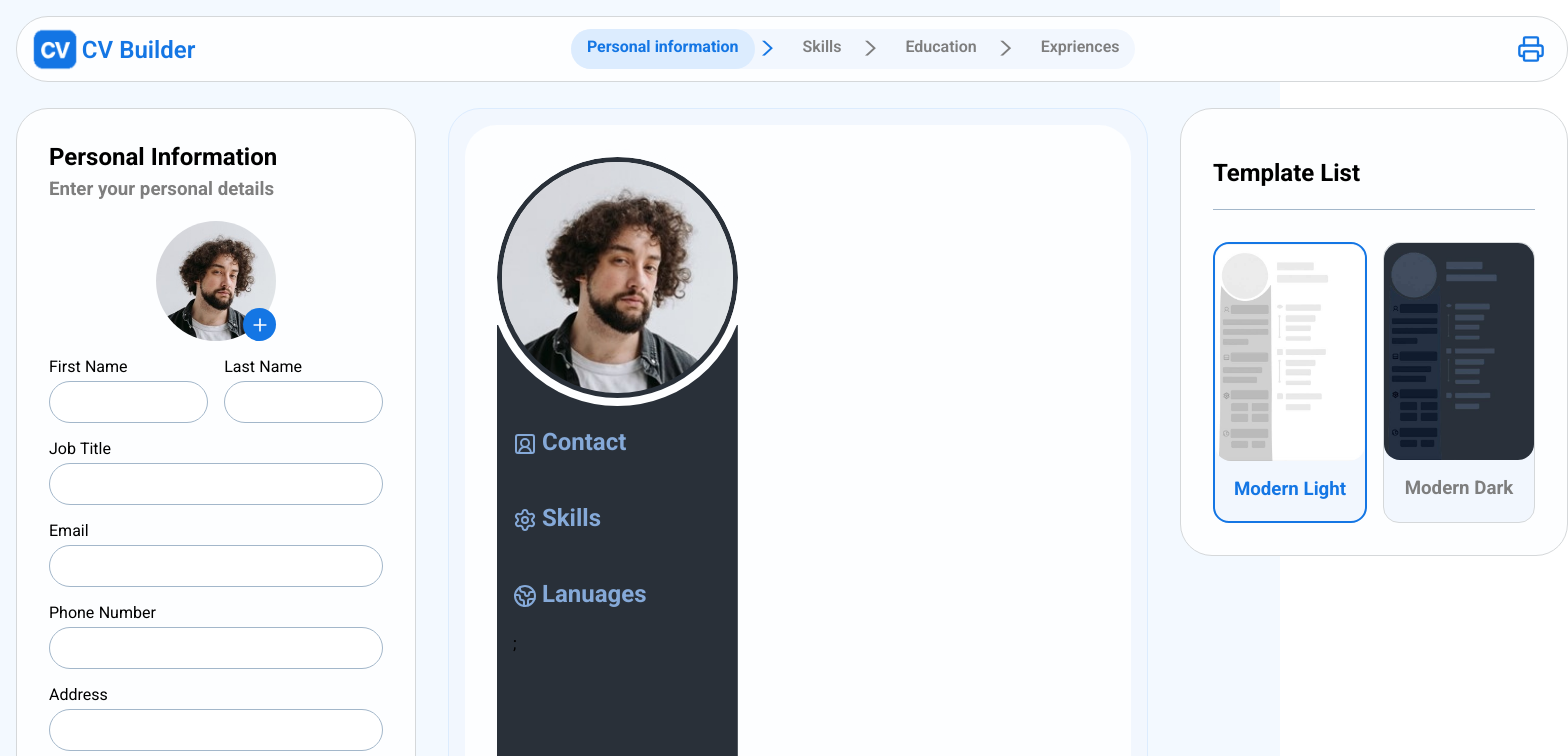
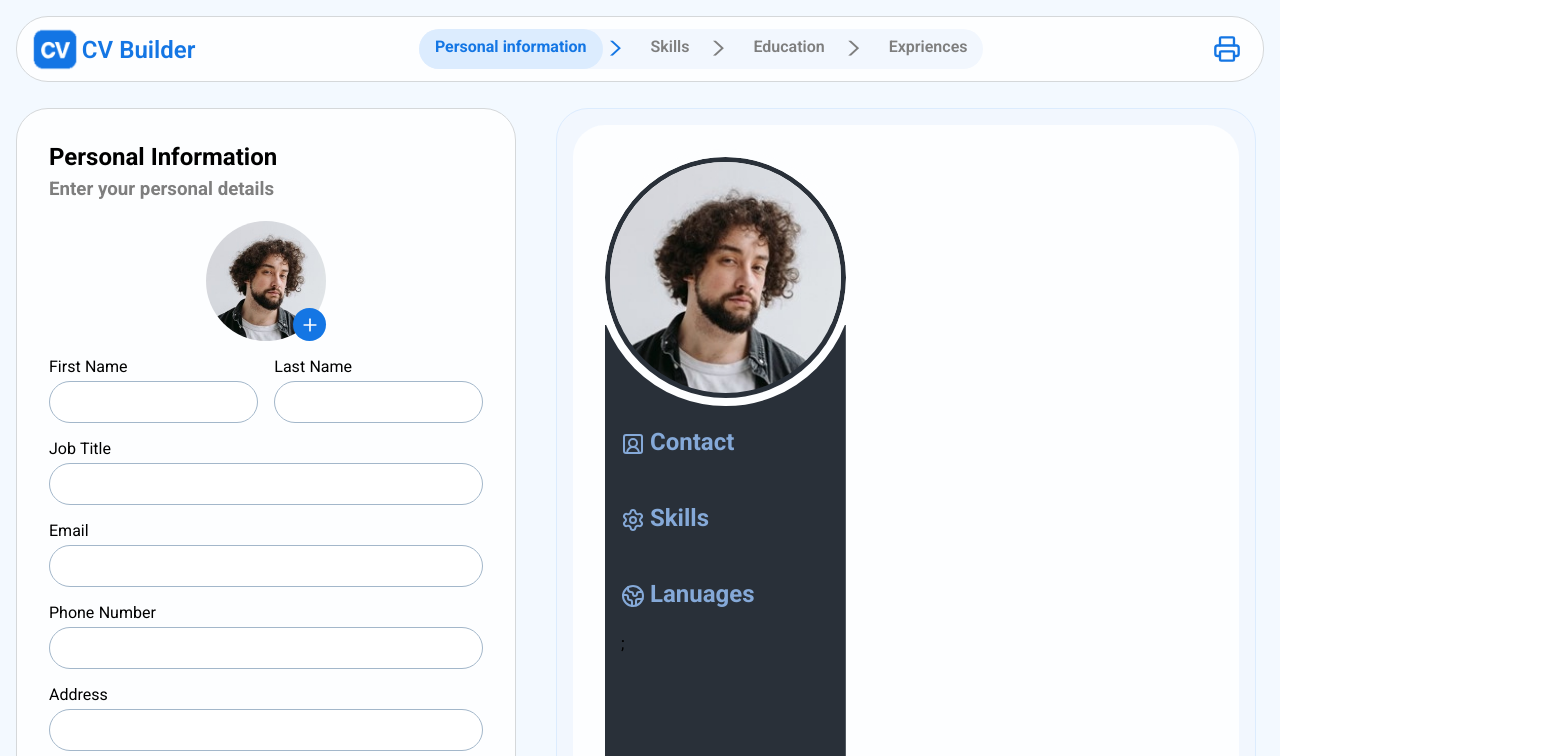
Before and after one commit to younesfouladi/cv-builder, a React (Vite) app: page / in a window 1280 px wide. Shown: the top 756 px of the page, 1568 px wide, since content can reach past the window. Built offline with nearby package versions, Linux system fonts and the light colour scheme.

Commit message:
Visual Bug Fixes

```diff
--- a/src/App.css
+++ b/src/App.css
@@ -14,7 +14,7 @@ body {
 .container {
   background-color: var(--container-bg);
   width: 100%;
-  height: 100%;
+  min-height: 100%;
   display: grid;
   grid-template-rows: 60px 1fr 50px;
   /* ResumePreview (middle column) sizes are in ResumePreview.css cause of centering issues */
@@ -26,3 +26,14 @@ body {
   column-gap: 2rem;
   padding: 1rem 1rem 0 1rem;
 }
+
+@media screen and (max-width: 1580px) {
+  .container {
+    grid-template-columns: minmax(400px, 500px) 1fr;
+    grid-template-rows: 60px 1fr 1fr 50px;
+  }
+
+  .template-sidebar {
+    margin-right: auto;
+  }
+}
--- a/src/styles/resumePreview.css
+++ b/src/styles/resumePreview.css
@@ -7,6 +7,7 @@
   justify-self: center;
   min-width: 700px;
   max-width: 750px;
+  height: 900px;
 }
 
 @media print {
```
